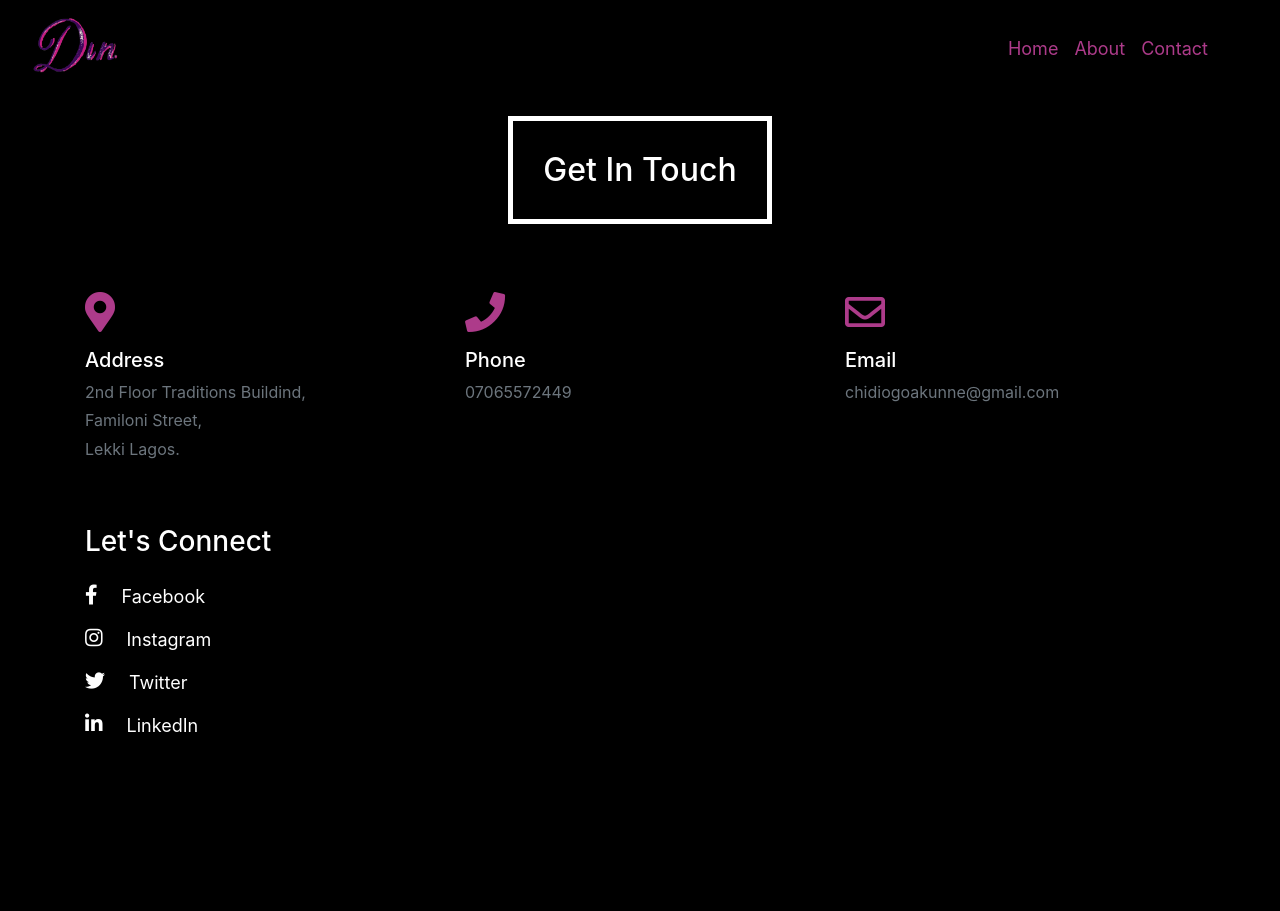
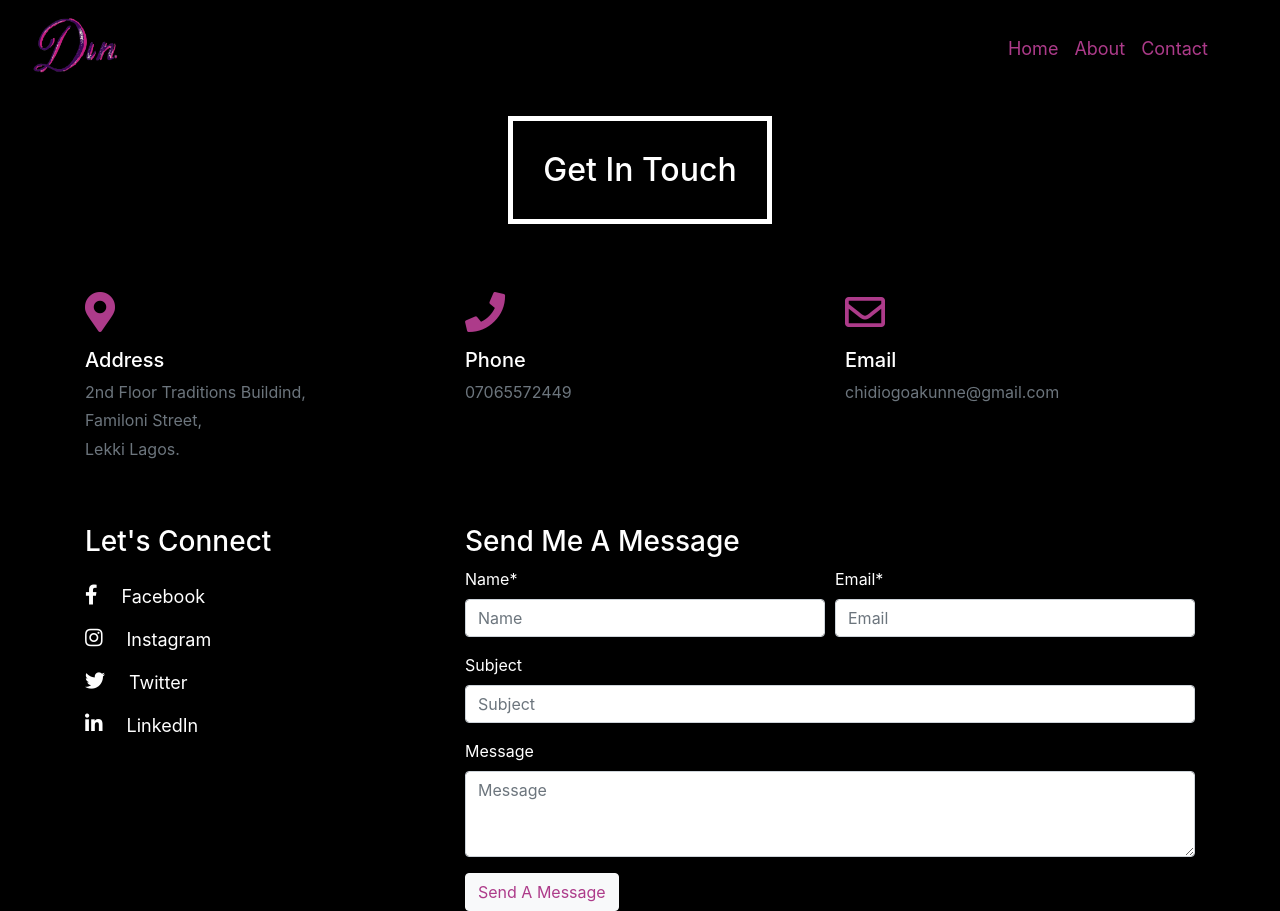
Before and after one commit to chidiogo-akunne/My-Portfolio, a website: page contact.html in a window 1280 px wide. Before the commit the page ends 800 px from the top, so only its background shows below. Drawn offline with Linux system fonts and the light colour scheme.

Commit message:
create form

```diff
--- a/contact.html
+++ b/contact.html
@@ -85,6 +85,31 @@
                                                 </a>
                                </div>
                            </div>
+                           <div class="col-sm-12 col-md-8">
+                               <h3>Send Me A Message</h3>
+                               <form>
+                                    <div class="form-row">
+                                      <div class="form-group col-md-6">
+                                        <label for="inputName">Name*</label>
+                                        <input type="text" class="form-control" placeholder="Name">
+                                      </div>
+                                      <div class="form-group col-md-6">
+                                        <label for="inputEmail">Email*</label>
+                                        <input type="email" class="form-control" placeholder="Email">
+                                      </div>
+                                    </div>
+                                    <div class="form-group">
+                                      <label for="inputSubject">Subject</label>
+                                      <input type="text" class="form-control" placeholder="Subject">
+                                    </div>
+                                    <div class="form-group">
+                                      <label for="inputMessage">Message</label>
+                                      <textarea class="form-control" placeholder="Message" rows="3"></textarea>
+                                      </div>
+
+                                    <a href="#" type="submit" class="btn btn-light">Send A Message</a>
+                                  </form>
+                           </div>
                        </div>
                     </section>
                    </article>
```
